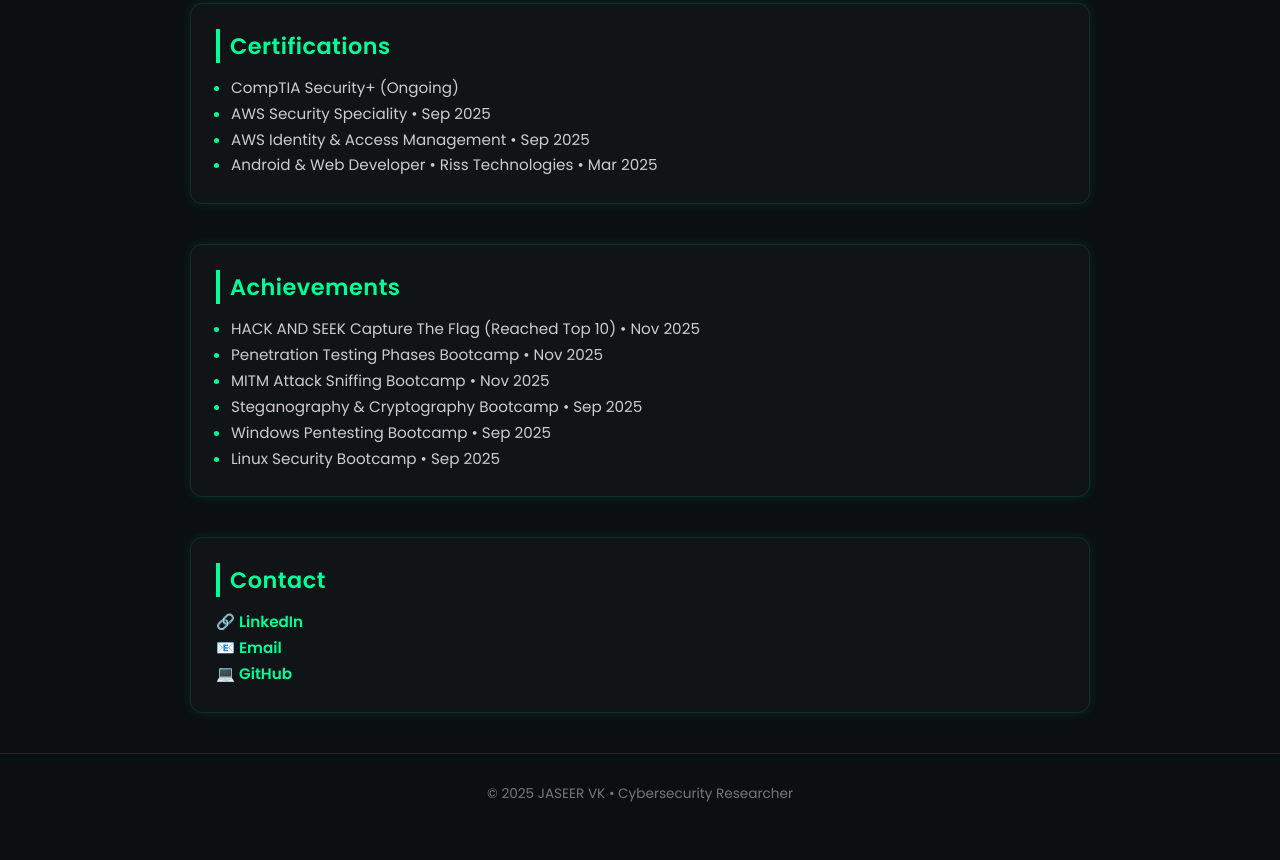
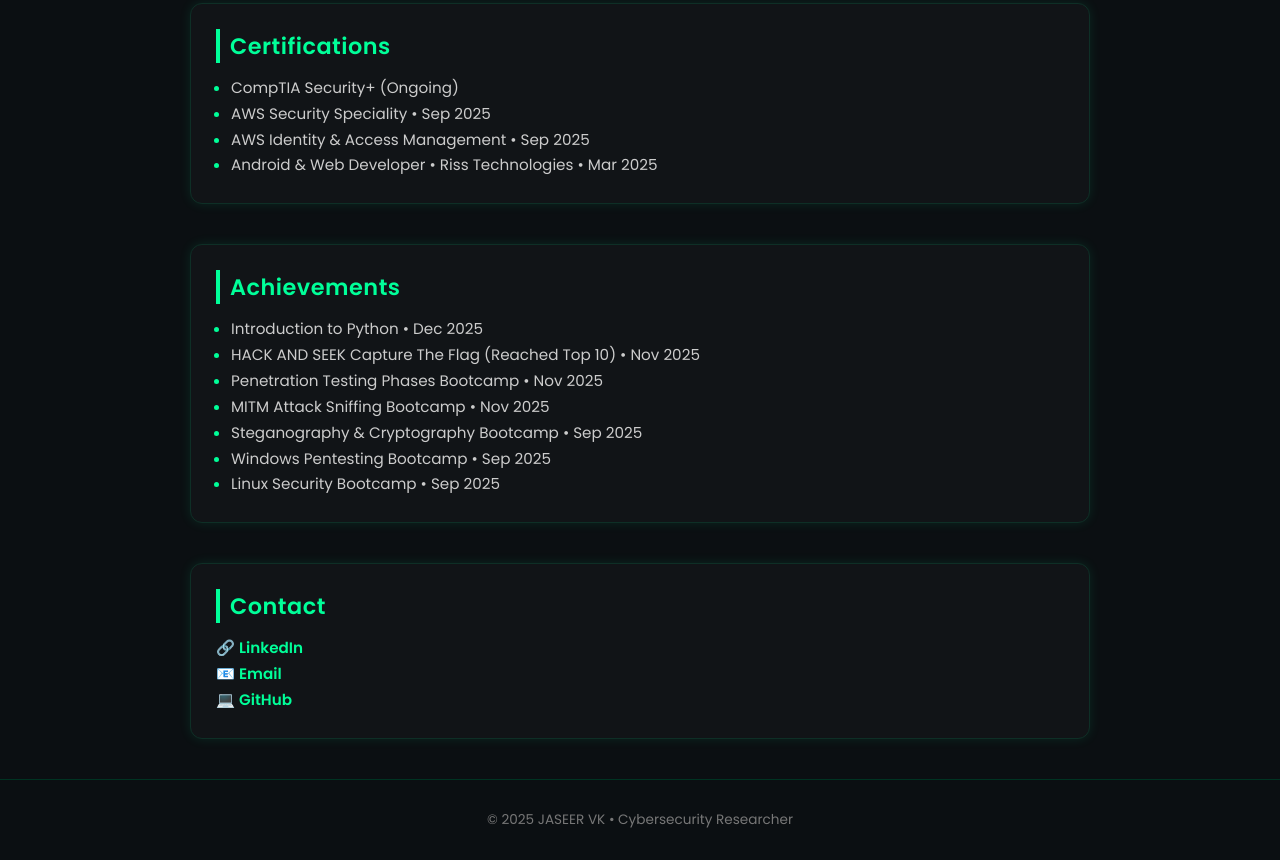
Before and after one commit to jaseervk/Portfolio, a plain HTML site: page index.html in a window 1280 px wide. Shown: the part 2401-3261 px from the top of the page. Before the commit the page ends 3235 px from the top, so only its background shows below. Drawn offline with Linux system fonts and the light colour scheme.

Commit message:
Update index.html

```diff
--- a/index.html
+++ b/index.html
@@ -234,6 +234,7 @@
 <div class="section">
   <h2>Achievements</h2>
   <ul>
+    <li>Introduction to Python  • Dec 2025</li>
     <li>HACK  AND SEEK Capture The Flag (Reached Top 10)  • Nov 2025</li>
     <li>Penetration Testing Phases Bootcamp • Nov 2025</li>
     <li>MITM Attack Sniffing Bootcamp • Nov 2025</li>
```
